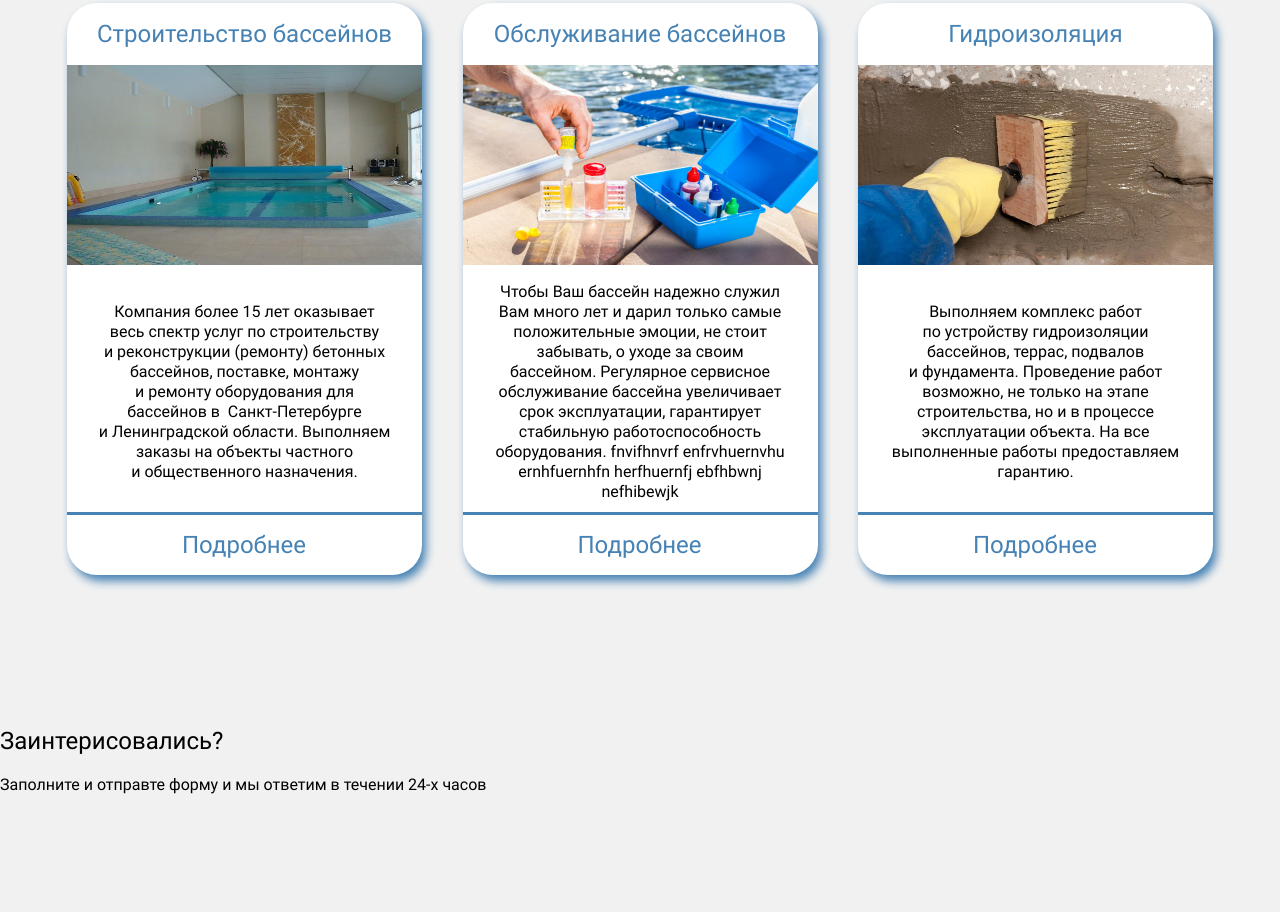
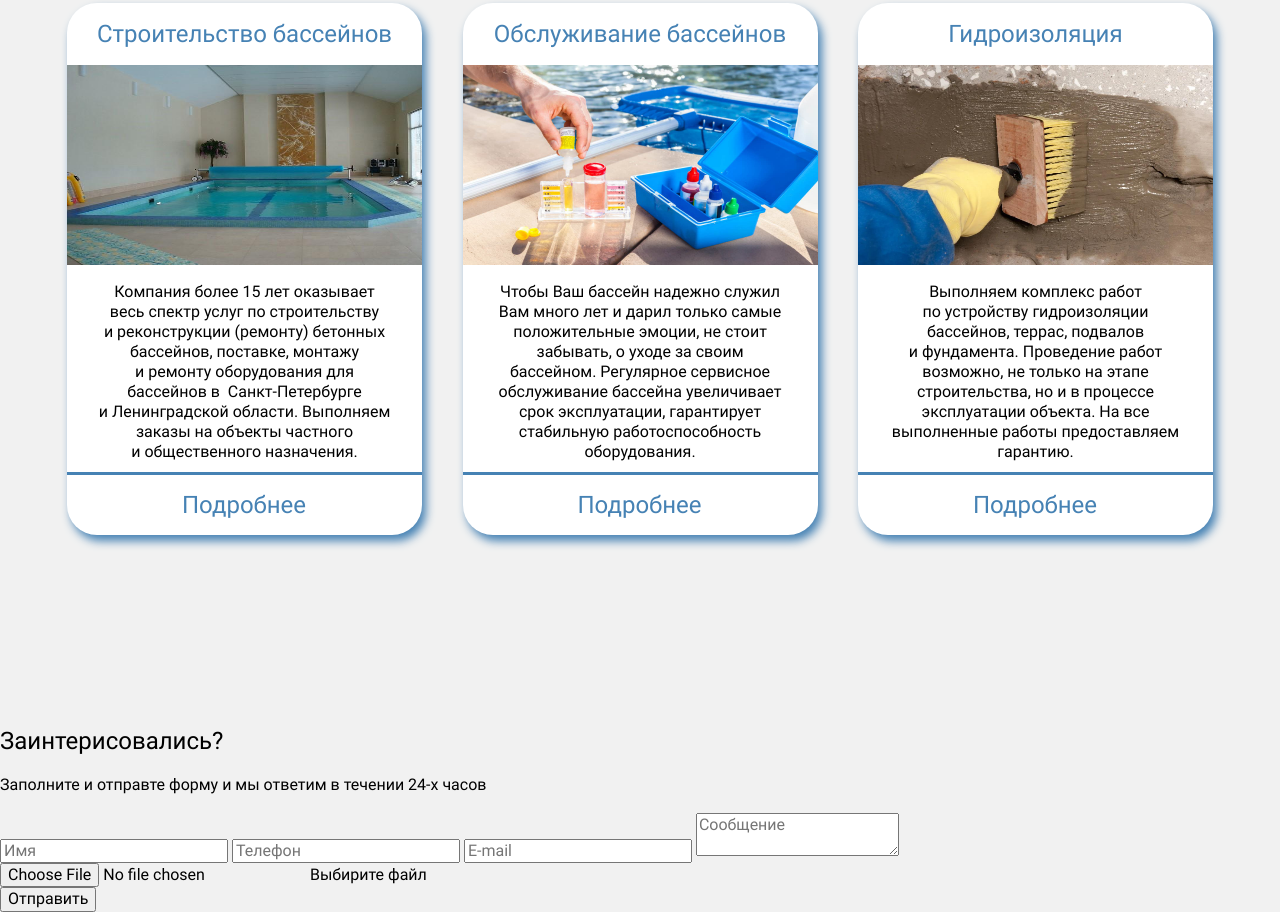
Before and after one commit to kirill-782001/Kema, a plain HTML site: page index.html in a window 1280 px wide. Shown: the part 610-1522 px from the top of the page. Before the commit the page ends 1423 px from the top, so only its background shows below. Drawn offline with Linux system fonts and the light colour scheme.

Commit message:
Form 1
Разработка формы

```diff
--- a/index.html
+++ b/index.html
@@ -10,7 +10,8 @@
 
 <body>
    <header class="main-header">
-    <h1 class="visually-hidden">Строительство и обслуживание бассейнов в Санкт-Петербурге и Ленинградской области</h1>
+      <h1 class="visually-hidden">Строительство и обслуживание бассейнов в Санкт-Петербурге и Ленинградской области
+      </h1>
       <nav class="main-nav">
          <a href="#" class="main-header-logo">
             <img src="img/logo.png" alt="Логотип строительной компании Кема">
@@ -32,8 +33,9 @@
             <div class="features-container">
                <p class="features-subtitle">Строим бетонные бассейны уже 18&nbsp;лет</p>
                <p class="features-text">
-            Предлагаем индивидуальный подход к&nbsp;каждому клиенту.<br>
-            Гарантию и&nbsp;высокий уровень выполнения работ.
+                  Предлагаем индивидуальный подход к&nbsp;каждому клиенту.<br> Гарантию и&nbsp;высокий уровень
+                  выполнения
+                  работ.
                </p>
                <a class="features-link" href="#">Позвонить</a>
             </div>
@@ -50,10 +52,12 @@
                      <h3 class="services-subtitle">Строительство бассейнов</h3>
                      <img src="img/pool4.jpg" width="355" height="200" alt="Бассейн">
                   </div>
-            <p class="services-text">Компания более 15&nbsp;лет оказывает весь спектр услуг по&nbsp;строительству
-              и&nbsp;реконструкции (ремонту) бетонных бассейнов, поставке, монтажу и&nbsp;ремонту оборудования
-              для бассейнов в&nbsp; Санкт-Петербурге и&nbsp;Ленинградской области. Выполняем заказы на&nbsp;объекты
-              частного и&nbsp;общественного назначения.</p>
+                  <p class="services-text">Компания более 15&nbsp;лет оказывает весь спектр услуг
+                     по&nbsp;строительству
+                     и&nbsp;реконструкции (ремонту) бетонных бассейнов, поставке, монтажу и&nbsp;ремонту
+                     оборудования для
+                     бассейнов в&nbsp; Санкт-Петербурге и&nbsp;Ленинградской
+                     области. Выполняем заказы на&nbsp;объекты частного и&nbsp;общественного назначения.</p>
                   <div class="services-link"><a href="#">Подробнее</a></div>
                </div>
                <div class="services-box">
@@ -61,11 +65,12 @@
                      <h3 class="services-subtitle">Обслуживание бассейнов</h3>
                      <img src="img/service.jpg" width="355" height="200" alt="Химия для чистки бассейнов">
                   </div>
-            <p class="services-text">Чтобы Ваш бассейн надежно служил Вам много лет и&nbsp;дарил только самые
-              положительные
-              эмоции, не&nbsp;стоит забывать, о&nbsp;уходе за&nbsp;своим бассейном. Регулярное сервисное обслуживание
-              бассейна увеличивает срок эксплуатации, гарантирует стабильную работоспособность оборудования. fnvifhnvrf
-              enfrvhuernvhu ernhfuernhfn herfhuernfj ebfhbwnj nefhibewjk </p>
+                  <p class="services-text">Чтобы Ваш бассейн надежно служил Вам много лет и&nbsp;дарил только
+                     самые
+                     положительные эмоции, не&nbsp;стоит забывать, о&nbsp;уходе за&nbsp;своим бассейном.
+                     Регулярное сервисное
+                     обслуживание бассейна увеличивает срок эксплуатации,
+                     гарантирует стабильную работоспособность оборудования. </p>
                   <div class="services-link"><a href="#">Подробнее</a></div>
                </div>
                <div class="services-box">
@@ -73,29 +78,43 @@
                      <h3 class="services-subtitle">Гидроизоляция</h3>
                      <img src="img/waterproofing.jpg" width="355" height="200" alt="Выполнение работы по гидроизоляции">
                   </div>
-            <p class="services-text">Выполняем комплекс работ по&nbsp;устройству гидроизоляции бассейнов, террас,
-              подвалов
-              и&nbsp;фундамента. Проведение работ возможно, не&nbsp;только на&nbsp;этапе строительства,
-              но&nbsp;и&nbsp;в&nbsp;процессе
-              эксплуатации объекта. На&nbsp;все выполненные работы предоставляем гарантию.</p>
+                  <p class="services-text">Выполняем комплекс работ по&nbsp;устройству гидроизоляции бассейнов,
+                     террас,
+                     подвалов и&nbsp;фундамента. Проведение работ возможно, не&nbsp;только на&nbsp;этапе
+                     строительства,
+                     но&nbsp;и&nbsp;в&nbsp;процессе эксплуатации объекта.
+                     На&nbsp;все выполненные работы предоставляем гарантию.</p>
                   <div class="services-link"><a href="#">Подробнее</a></div>
                </div>
             </div>
          </div>
       </section>
 
-    <section>
-      <h2 class="subject-form">Заинтерисовались?</h2>
+      <section class="form">
+         <div class="wrapper-form">
+            <h2>Заинтерисовались?</h2>
             <p>Заполните и&nbsp;отправте форму и&nbsp;мы&nbsp;ответим в&nbsp;течении 24-х часов</p>
-      <!--Здесь будет форма
-      <form>
-        <input type="text" placeholder="Имя">
+            <form class="appointment-form">
+               <div>
+                  <!-- <label class="visually-hidden" for="name-form">Имя</label> -->
+                  <input type="text" name="text" placeholder="Имя">
+                  <!-- <label class="visually-hidden" for="name-form">Телефон</label> -->
                   <input type="tel" placeholder="Телефон">
+                  <!-- <label class="visually-hidden" for="name-form">E-mail</label> -->
                   <input type="email" placeholder="E-mail">
+                  <!-- <label class="visually-hidden" for="name-form">Сообщение</label> -->
+                  <textarea placeholder="Сообщение"></textarea>
+               </div>
+               <div class="file-form">
+                  <label>
                      <input type="file">
-        <textarea placeholder="Сообщение"></textarea>
+                     <span>Выбирите файл</span>
+                  </label>
+               </div>
                <button type="submit">Отправить</button>
-      </form>-->
+
+            </form>
+         </div>
       </section>
    </main>
 </body>
```
Also changed, not shown: css/style.css (+182 -41 lines), img/background.jpg. Lines whose indentation alone changed are shown as unchanged.
